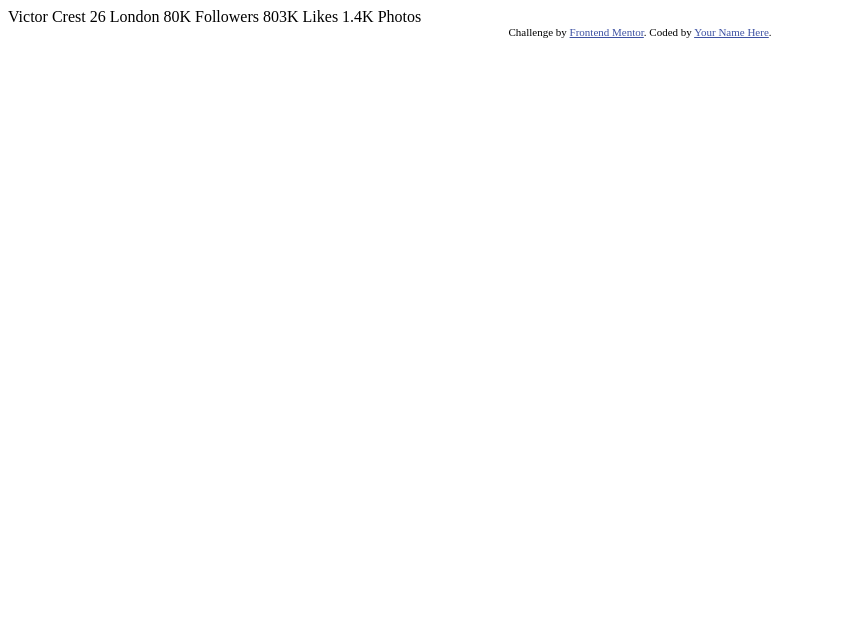
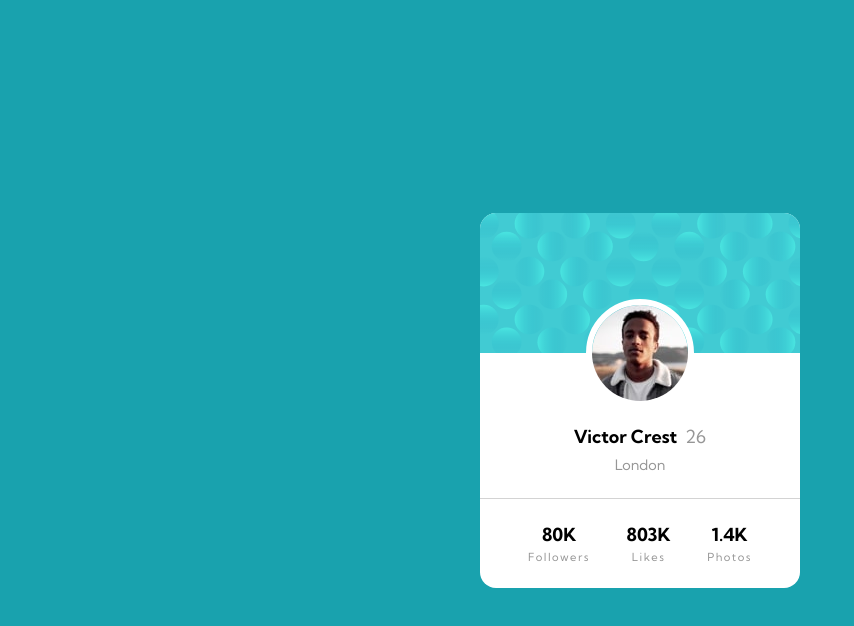
Before and after one commit to ahmedhanyh/profile-card-component, a website: page index.html in a window 1280 px wide. Shown: the whole page, without its empty margins (0-854 px from the left). Drawn offline with Linux system fonts and the light colour scheme.

Commit message:
Finish main card design implementation

```diff
--- a/index.html
+++ b/index.html
@@ -1,36 +1,66 @@
 <!DOCTYPE html>
 <html lang="en">
   <head>
-  <meta charset="UTF-8">
-  <meta name="viewport" content="width=device-width, initial-scale=1.0"> <!-- displays site properly based on user's device -->
+    <meta charset="UTF-8" />
+    <meta name="viewport" content="width=device-width, initial-scale=1.0" />
+    <!-- displays site properly based on user's device -->
 
-  <link rel="stylesheet" href="./style.css">
-  <link rel="icon" type="image/png" sizes="32x32" href="./images/favicon-32x32.png">
+    <link rel="stylesheet" href="./style.css" />
+    <link
+      rel="icon"
+      type="image/png"
+      sizes="32x32"
+      href="./images/favicon-32x32.png"
+    />
 
     <title>Frontend Mentor | Profile card component</title>
 
     <!-- Feel free to remove these styles or customise in your own stylesheet 👍 -->
     <style>
-    .attribution { font-size: 11px; text-align: center; }
-    .attribution a { color: hsl(228, 45%, 44%); }
+      .attribution {
+        font-size: 11px;
+        text-align: center;
+      }
+      .attribution a {
+        color: hsl(228, 45%, 44%);
+      }
     </style>
   </head>
   <body>
-  Victor Crest
-  26
-  London
-
-  80K
-  Followers
-
-  803K
-  Likes
-
-  1.4K
-  Photos
-  <div class="attribution">
-    Challenge by <a href="https://www.frontendmentor.io?ref=challenge" target="_blank">Frontend Mentor</a>.
-    Coded by <a href="#">Your Name Here</a>.
+    <main class="profile-card">
+      <div class="profile-card__bg"></div>
+      <div class="profile-card__content">
+        <div class="content__main-info">
+          <img
+            src="./images/image-victor.jpg"
+            alt=""
+            class="main-info__profile-pic"
+          />
+          <p class="main-info__name">
+            Victor Crest <span class="age">26</span>
+          </p>
+          <p class="main-info__location">London</p>
         </div>
+        <div class="content__stats">
+          <div class="stats__details">
+            <p class="details__num">80K</p>
+            <p class="details__type">Followers</p>
+          </div>
+          <div class="stats__details">
+            <p class="details__num">803K</p>
+            <p class="details__type">Likes</p>
+          </div>
+          <div class="stats__details">
+            <p class="details__num">1.4K</p>
+            <p class="details__type">Photos</p>
+          </div>
+        </div>
+      </div>
+    </main>
+    <!-- <footer class="attribution">
+      Challenge by
+      <a href="" target="_blank">Frontend Mentor</a>. Coded by
+      <a href="#">Your Name Here</a>.
+    </footer> -->
   </body>
 </html>
--- a/style.css
+++ b/style.css
@@ -0,0 +1,103 @@
+@import url("https://fonts.googleapis.com/css2?family=Kumbh+Sans:wght@400;700&display=swap");
+
+* {
+  margin: 0;
+  padding: 0;
+  border: 0;
+  box-sizing: border-box;
+}
+
+:root {
+  --dark-cyan: hsl(185, 75%, 39%);
+  --very-dark-desaturated-blue: hsl(229, 23%, 23%);
+  --dark-grayish-blue: hsl(227, 10%, 46%);
+  --dark-gray: hsl(0, 0%, 59%);
+
+  font-family: "Kumbh Sans", sans-serif;
+}
+
+body {
+  min-height: 100vh;
+  background-color: var(--dark-cyan);
+  display: flex;
+  justify-content: center;
+  align-items: center;
+}
+
+.profile-card {
+  margin: 20px;
+  width: 320px;
+  max-width: 320px;
+  background-color: white;
+  border-radius: 16px;
+  overflow: hidden;
+}
+
+.profile-card__bg {
+  height: 140px;
+  background-image: url(./images/bg-pattern-card.svg);
+}
+
+.profile-card__content {
+  text-align: center;
+}
+
+.content__main-info {
+  padding: 24px 0;
+  position: relative;
+  display: flex;
+  flex-direction: column;
+  align-items: center;
+  gap: 8px;
+}
+
+.main-info__profile-pic {
+  border: 6px solid white;
+  border-radius: 50%;
+  position: absolute;
+  top: 0;
+  left: 50%;
+  transform: translate(-50%, -50%);
+}
+
+.main-info__name {
+  margin-block-start: 48px;
+  font-size: 18px;
+  font-weight: bold;
+}
+
+.age {
+  margin-inline-start: 4px;
+  font-weight: normal;
+  color: var(--dark-gray);
+}
+
+.main-info__location {
+  font-size: 0.9rem;
+  color: var(--dark-gray);
+}
+
+.content__stats {
+  padding: 24px 48px;
+  border-top: 1px solid lightgray;
+  display: flex;
+  justify-content: space-between;
+}
+
+.details__num {
+  font-size: 18px;
+  font-weight: bold;
+}
+
+.details__type {
+  margin-block-start: 4px;
+  font-size: 0.7rem;
+  letter-spacing: 1.5px;
+  color: var(--dark-gray);
+}
+
+@media (max-width: 350px) {
+  .content__stats {
+    padding: 24px 36px;
+  }
+}
```
Lines whose indentation alone changed are shown as unchanged.
